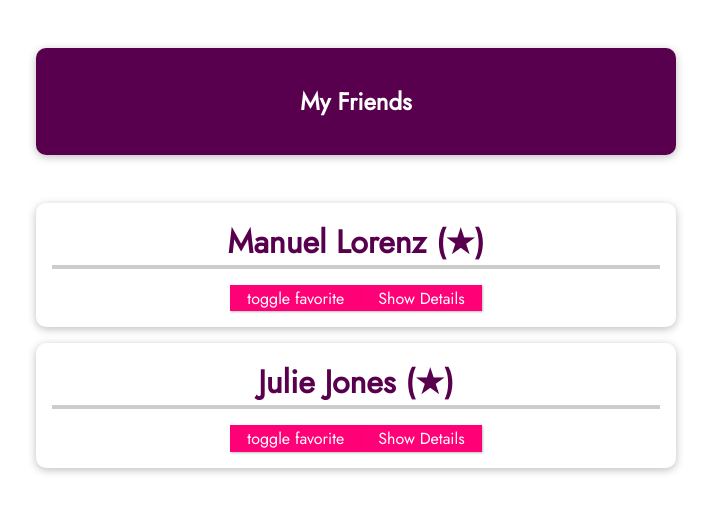
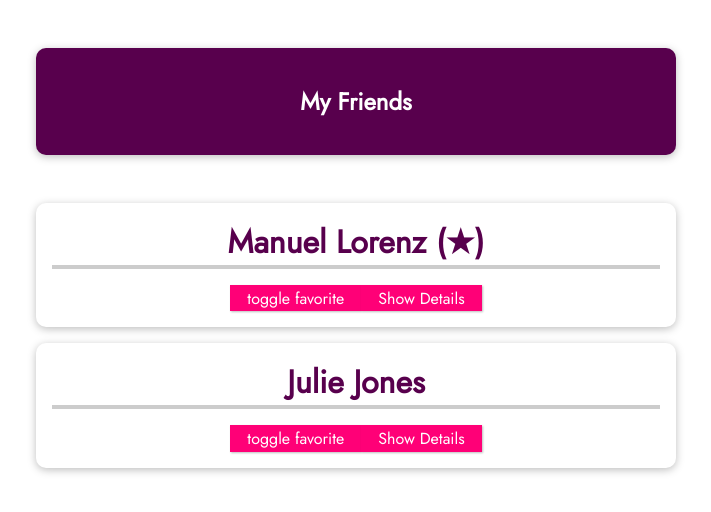
Before and after one commit to shb0328/vue-course, a Vue app in the folder vue-cli-project/vue-cli-01-a-new-vue-project/: page / in a window 1280 px wide. Shown: the top 512 px of the page, without its empty margins (284-995 px from the left). Built offline with nearby package versions, Linux system fonts and the light colour scheme.

Commit message:
emitting custom events (child->parent communication)

```diff
--- a/vue-cli-project/vue-cli-01-a-new-vue-project/src/App.vue
+++ b/vue-cli-project/vue-cli-01-a-new-vue-project/src/App.vue
@@ -5,10 +5,12 @@
       <friend-contact
         v-for="friend in friends"
         :key="friend.id"
+        :id="friend.id"
         :name="friend.name"
         :phone-number="friend.phone"
         :email-address="friend.email"
-        :is-favorite="true"
+        :is-favorite="friend.isFavorite"
+        @toggle-favorite="toggleFavoriteStatus"
       ></friend-contact>
     </ul>
   </section>
@@ -25,18 +27,27 @@
           id:'manuel',
           name:'Manuel Lorenz',
           phone:'0123 456',
-          email:'man@localhost.com'
+          email:'man@localhost.com',
+          isFavorite:true
         },
         {
           id:'julie',
           name:'Julie Jones',
           phone:'7890 123',
-          email:'julie@localhost.com'
+          email:'julie@localhost.com',
+          isFavorite:false
         }
       ]
     };
   },
-  methods: {},
+  methods: {
+    toggleFavoriteStatus(friendId) { //second argument from emit()
+      const identifiedFriend = this.friends.find(
+          friend => friend.id === friendId
+        );
+        identifiedFriend.isFavorite = !identifiedFriend.isFavorite;
+    }
+  },
   computed: {}
 };
 </script>
--- a/vue-cli-project/vue-cli-01-a-new-vue-project/src/components/FriendContact.vue
+++ b/vue-cli-project/vue-cli-01-a-new-vue-project/src/components/FriendContact.vue
@@ -1,6 +1,6 @@
 <template>
   <li>
-    <h2>{{ name }} {{ friendIsFavorite ? '(★)' : ''}}</h2>
+    <h2>{{ name }} {{ isFavorite ? '(★)' : ''}}</h2>
     <button @click="toggleFavorite">toggle favorite</button>
     <button @click="toggleDetails">{{ detailsAreVisible ? 'Hide' : 'Show' }} Details</button>
     <ul v-if="detailsAreVisible">
@@ -20,6 +20,10 @@
   //   'isFavorite'
   // ],
   props: {
+    id:{
+      type: String,
+      required: true
+    },
     name: {
       type: String,
       required: true
@@ -40,7 +44,6 @@
   },
   data() {
     return {
-      friendIsFavorite: this.isFavorite,
       detailsAreVisible: false,
     };
   },
@@ -52,7 +55,7 @@
       console.log(this.emailAddress);
     },
     toggleFavorite() {
-      this.friendIsFavorite = !this.friendIsFavorite;
+      this.$emit('toggle-favorite', this.id);
     }
   }
 };
```
